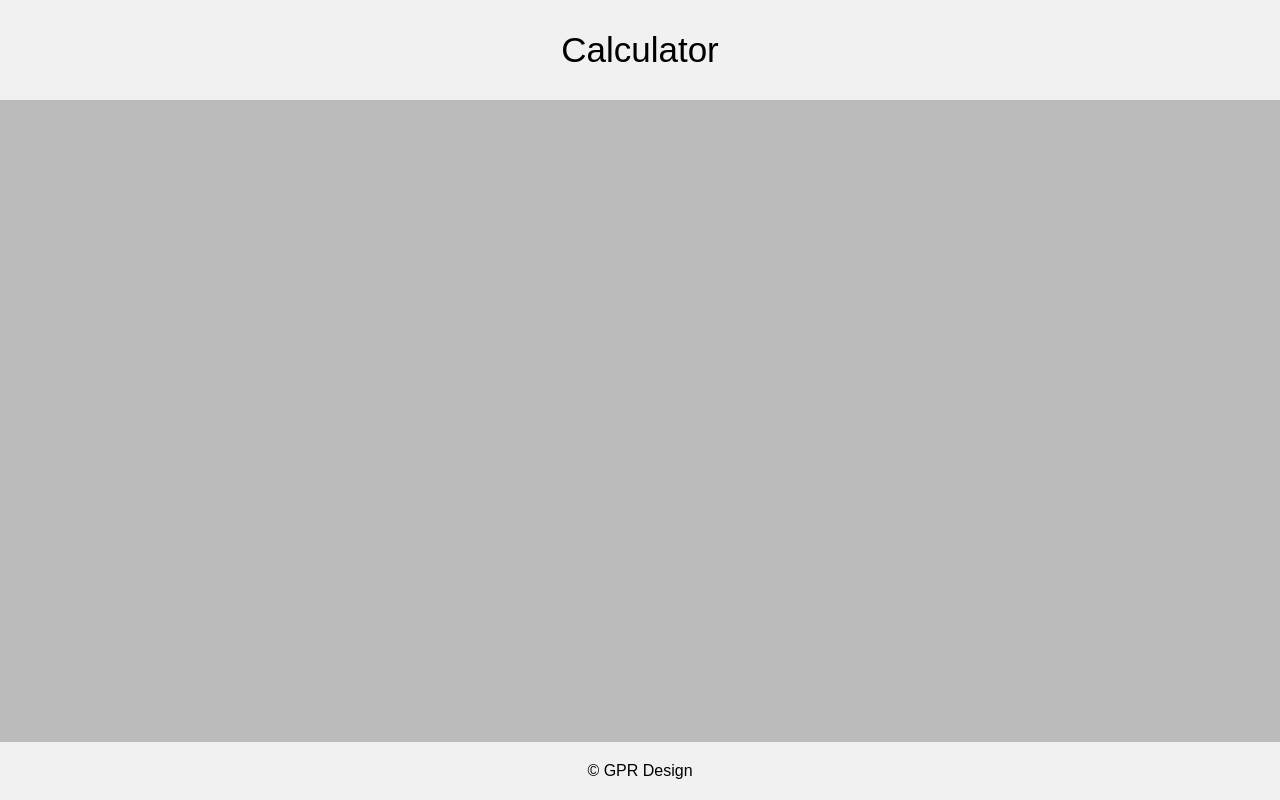
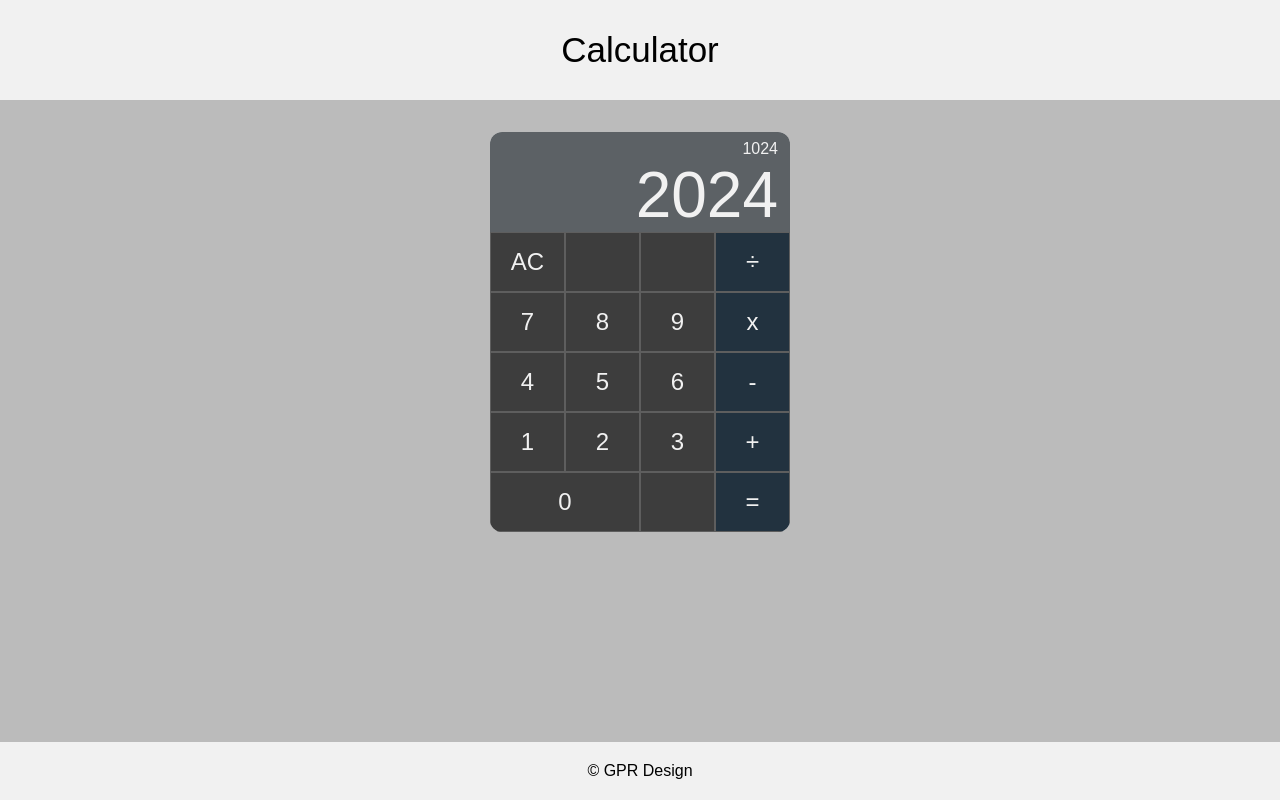
Before and after one commit to BrickBoss97/odin-calculator, a plain HTML site: page index.html in a window 1280 px wide. Drawn offline with Linux system fonts and the light colour scheme.

Commit message:
Add layout and style in HTML and CSS

```diff
--- a/index.html
+++ b/index.html
@@ -11,7 +11,43 @@
         <div class="title">Calculator</div>
     </div>
     <div class="content">
-
+        <div class="calculator">
+            <div class="display">
+                <div class="text" id="secondary">1024</div>
+                <div class="text" id="main">2024</div>
+            </div>
+            <div class="buttons">
+                <div class="row">
+                    <button class="button" id="clear">AC</button>
+                    <button class="button" id="null"></button>
+                    <button class="button" id="null"></button>
+                    <button class="button operator" id="divide">÷</button>
+                </div>
+                <div class="row">
+                    <button class="button" id="seven">7</button>
+                    <button class="button" id="eight">8</button>
+                    <button class="button" id="nine">9</button>
+                    <button class="button operator" id="multiply">x</button>
+                </div>
+                <div class="row">
+                    <button class="button" id="four">4</button>
+                    <button class="button" id="five">5</button>
+                    <button class="button" id="six">6</button>
+                    <button class="button operator" id="minus">-</button>
+                </div>
+                <div class="row">
+                    <button class="button" id="one">1</button>
+                    <button class="button" id="two">2</button>
+                    <button class="button" id="three">3</button>
+                    <button class="button operator" id="add">+</button>
+                </div>
+                <div class="row">
+                    <button class="button" id="zero">0</button>
+                    <button class="button" id="null"></button>
+                    <button class="button operator" id="equal">=</button>
+                </div>
+            </div>
+       </div>
     </div>
     <div class="footer">© GPR Design</div>
 </body>
--- a/style.css
+++ b/style.css
@@ -27,31 +27,90 @@ body {
     padding: 32px;
 }
 
-
-.button:hover {
-    background-color: #2a2a2a;
+.calculator {
+    background-color: #f1f1f1;
+    width: 300px;
+    height: 400px;
+    border-radius: 12px;
+    display: flex;
+    flex-direction: column;
+    overflow: hidden;
 }
 
-.button:active {
-    background-color: #2a2a2a;
-    box-shadow: 0 5px #666;
-    transform: translateY(4px);
+.display {
+    background-color: rgb(92, 97, 101);
+    display: flex;
+    height: 100px;
+    width: 300px;
+    flex-direction: column;
+    align-items: right;
+    justify-content: space-between;
+    padding-right: 12px;
+    padding-top: 8px;
+}
+
+.text {
+    text-align: right;
+    color: #f1f1f1;
+}
+
+#main {
+    font-size: 64px;
+}
+
+.buttons {
+    width: 300px;
+    height: 300px;
+    display: flex;
+    flex-direction: column;
+    justify-content: space-between;
+    flex-grow: 1;
+}
+
+.row {
+    display: flex;
+    justify-content: space-between;
+    flex-grow: 1;
 }
 
 .button {
     background-color: #3d3d3d;
-    border: none;
-    color: white;
+    color: #f1f1f1;
+    border-style: solid;
+    border-width: .5px;
     text-align: center;
     text-decoration: none;
     display: inline-block;
-    font-size: 16px;
-    border-radius: 4px;
-    border-color: #2a2a2a;
+    font-size: 24px;
+    border-color: #5e5e5e;
     cursor: pointer;
-    box-shadow: 0 3px #999;
+    flex-grow: 1;
+    width: 75px;
 }
 
+.button:active {
+    background-color: #5e5e5e;
+}
+
+.operator {
+    background-color: rgb(34, 50, 63);
+}
+
+.operator:active {
+    background-color: rgb(19, 29, 36);
+}
+
+#null {
+    cursor: not-allowed;
+}
+
+#null:active {
+    background-color: #3d3d3d;
+}
+
+#zero {
+    width: 150px;
+}
 
 .footer {
     background-color: #f1f1f1;
```
